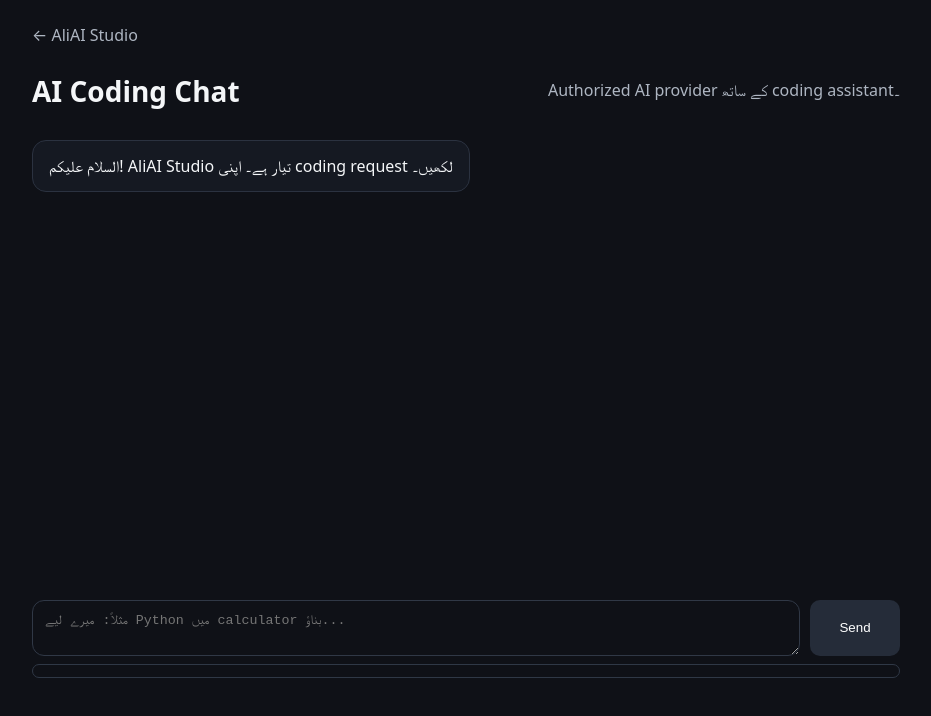
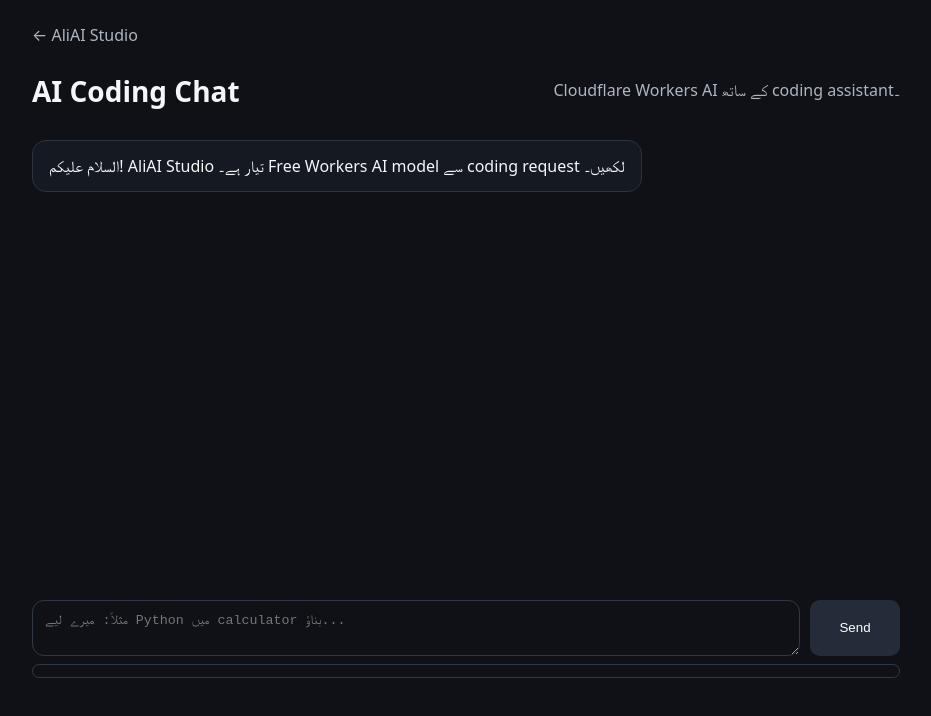
Before and after one commit to aliabbas428/aliai.studio, a website: page web/chat.html in a window 1280 px wide. Shown: the whole page, without its empty margins (174-1105 px from the left). Drawn offline with Linux system fonts and the light colour scheme.

Commit message:
Update chat UI for Workers AI

```diff
--- a/web/chat.html
+++ b/web/chat.html
@@ -10,9 +10,9 @@
 <body>
 <main class="chat">
 <a class="back" href="/">← AliAI Studio</a>
-<header><h1>AI Coding Chat</h1><p>Authorized AI provider کے ساتھ coding assistant۔</p></header>
+<header><h1>AI Coding Chat</h1><p>Cloudflare Workers AI کے ساتھ coding assistant۔</p></header>
 <div id="messages" class="messages">
-<div class="msg assistant">السلام علیکم! AliAI Studio تیار ہے۔ اپنی coding request لکھیں۔</div>
+<div class="msg assistant">السلام علیکم! AliAI Studio تیار ہے۔ Free Workers AI model سے coding request لکھیں۔</div>
 </div>
 <form id="composer" class="composer">
 <textarea id="prompt" placeholder="مثلاً: میرے لیے Python میں calculator بناؤ..." required></textarea>
@@ -30,7 +30,7 @@ document.getElementById("composer").addEventListener("submit",async e=>{
    const r=await fetch("/api/chat",{method:"POST",headers:{"Content-Type":"application/json"},body:JSON.stringify({prompt})});
    const data=await r.json(); if(!r.ok) throw new Error(data.error||"Request failed.");
    add(data.answer,"assistant"); statusEl.textContent="Ready";
- }catch(err){add("Error: "+err.message,"assistant");statusEl.textContent="Backend/API configuration check کریں۔";}
+ }catch(err){add("Error: "+err.message,"assistant");statusEl.textContent="Cloudflare Workers AI configuration check کریں۔";}
  finally{send.disabled=false;promptEl.focus();}
 });
 </script>
```
